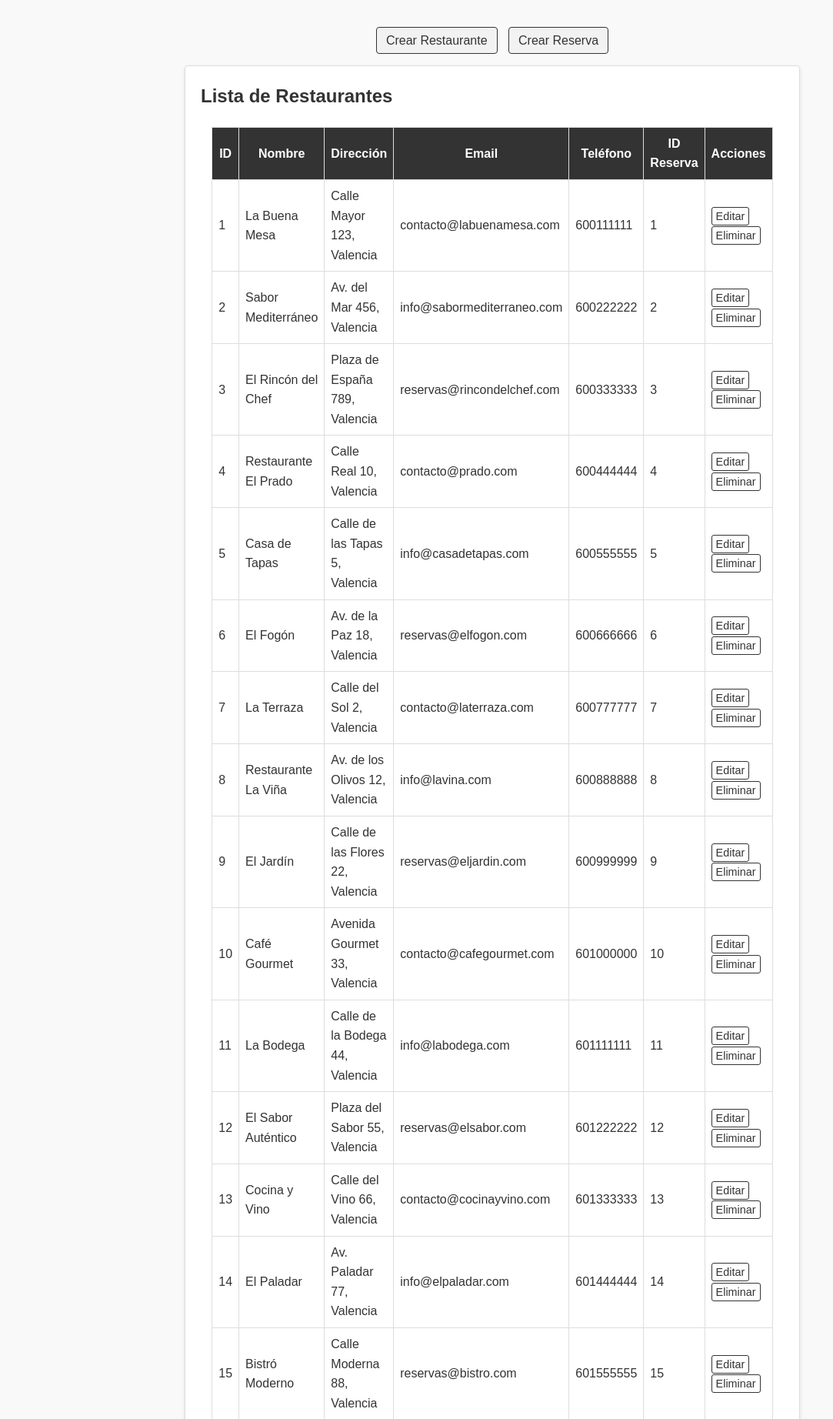
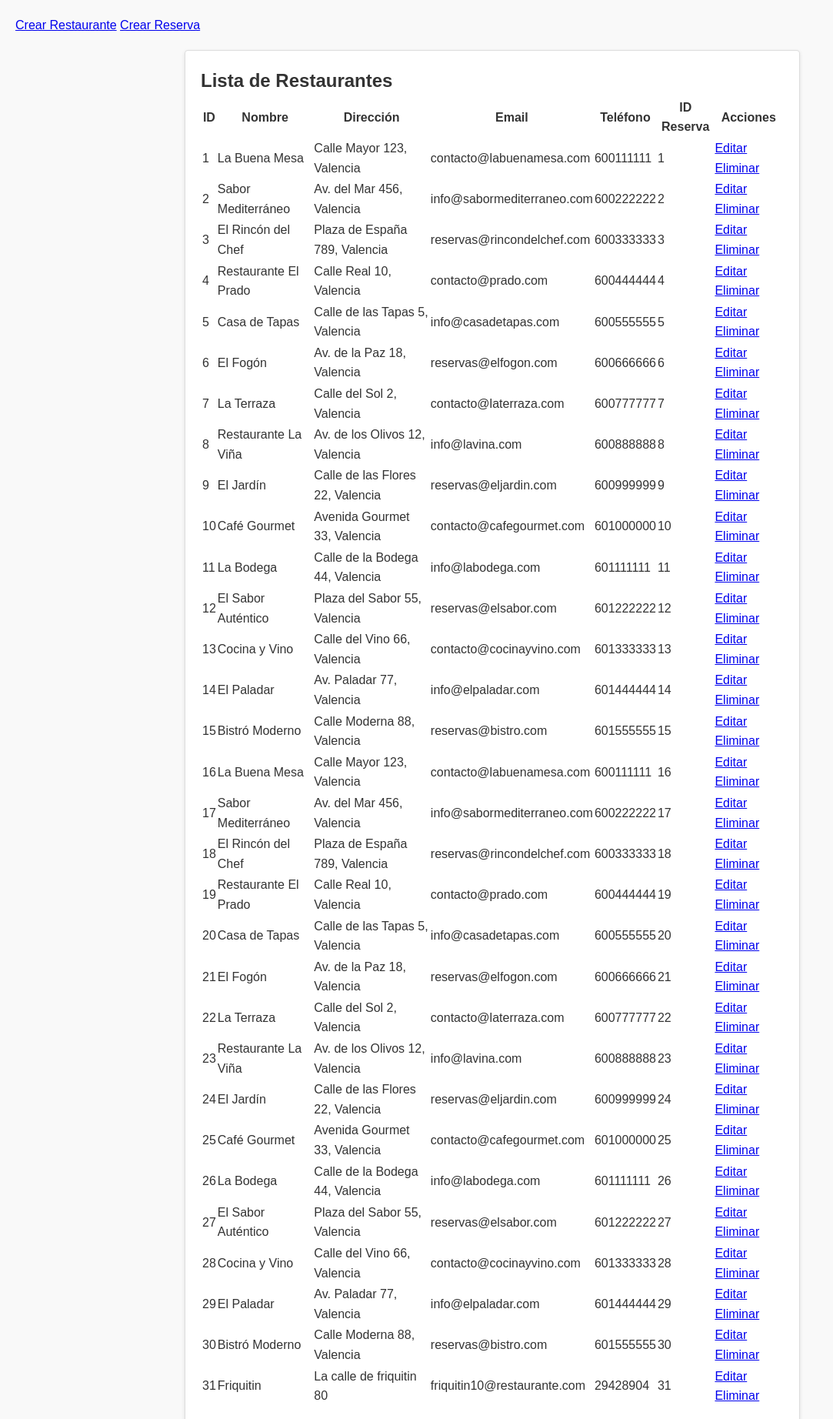
Before and after one commit to Andre1z/andrei-turquoise, a PHP site: page /andrei-turquoise/restaurants.php in a window 1280 px wide. Shown: the part 107-1951 px from the top of the page at 77% size, without its empty margins (0-1083 px from the left). Run offline with PHP 8.4, Linux system fonts and the light colour scheme; the visitor is signed in with stand-in values (Sample User, id 1); data comes from the database, SQL or seed files in the repository.

Commit message:
Update restaurants.php

```diff
--- a/public/restaurants.php
+++ b/public/restaurants.php
@@ -12,7 +12,6 @@
     exit;
 }
 
-// Obtener la conexión a la base de datos y consultar registros
 $db = Database::getInstance()->getConnection();
 
 // Consultar todos los restaurantes
@@ -28,53 +27,11 @@
 <head>
     <meta charset="UTF-8">
     <title>Gestión de Restaurantes y Reservas - <?php echo APP_NAME; ?></title>
+    <!-- Estilos globales -->
     <link rel="stylesheet" href="css/style.css">
+    <!-- Estilos específicos para secciones de restaurantes y reservas -->
+    <link rel="stylesheet" href="css/restaurants.css">
     <meta name="viewport" content="width=device-width, initial-scale=1.0">
-    <style>
-        table {
-            width: 90%;
-            margin: 20px auto;
-            border-collapse: collapse;
-        }
-        th, td {
-            border: 1px solid #ddd;
-            padding: 8px;
-        }
-        th {
-            background-color: #333;
-            color: #fff;
-        }
-        td.actions a {
-            margin-right: 5px;
-            text-decoration: none;
-            padding: 3px 5px;
-            border: 1px solid #333;
-            border-radius: 3px;
-            font-size: 0.9em;
-            color: #333;
-        }
-        td.actions a:hover {
-            background-color: #333;
-            color: #fff;
-        }
-        .action-links {
-            text-align: center;
-            margin: 20px 0;
-        }
-        .action-links a {
-            text-decoration: none;
-            padding: 8px 12px;
-            border: 1px solid #333;
-            border-radius: 4px;
-            margin: 0 5px;
-            background-color: #f2f2f2;
-            color: #333;
-        }
-        .action-links a:hover {
-            background-color: #333;
-            color: #fff;
-        }
-    </style>
 </head>
 <body>
     <header>
```
